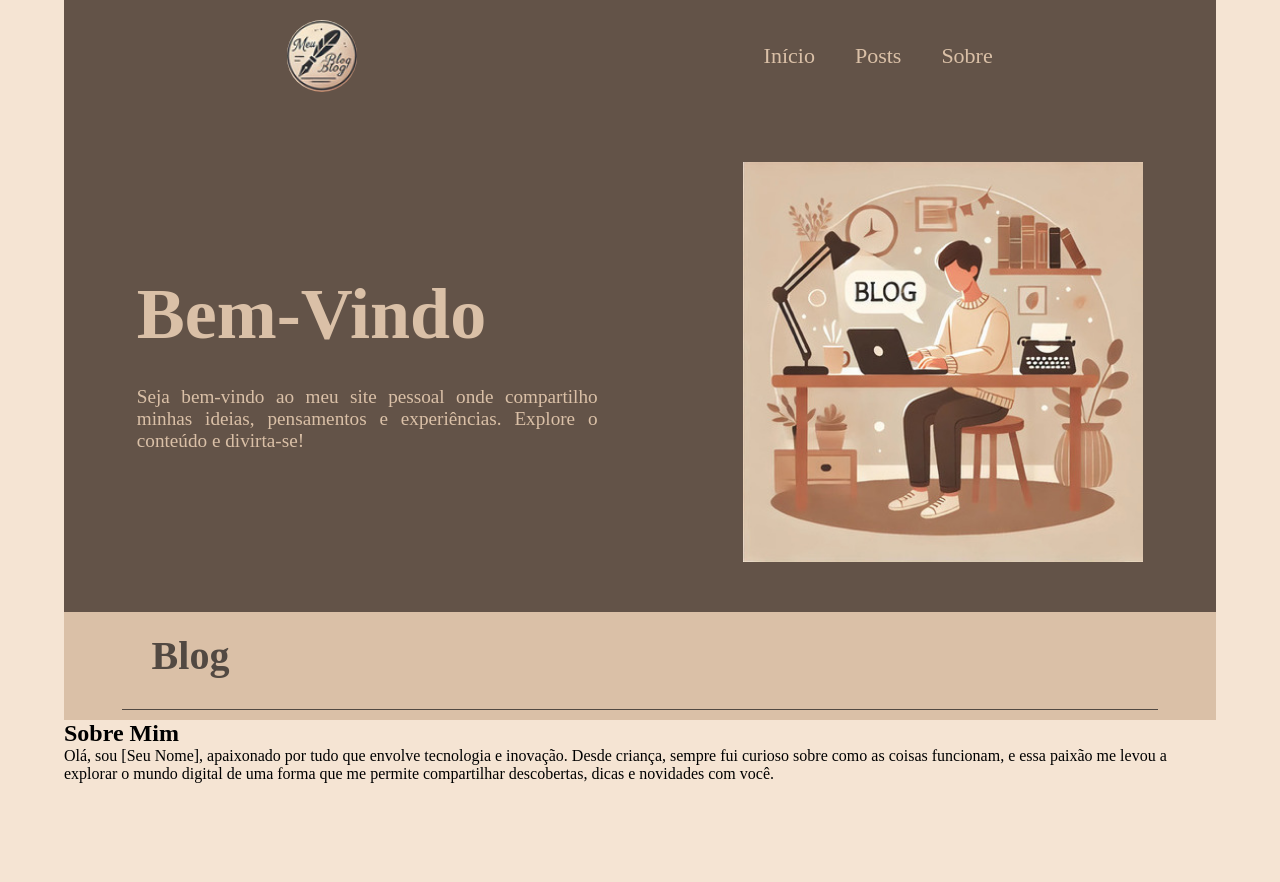
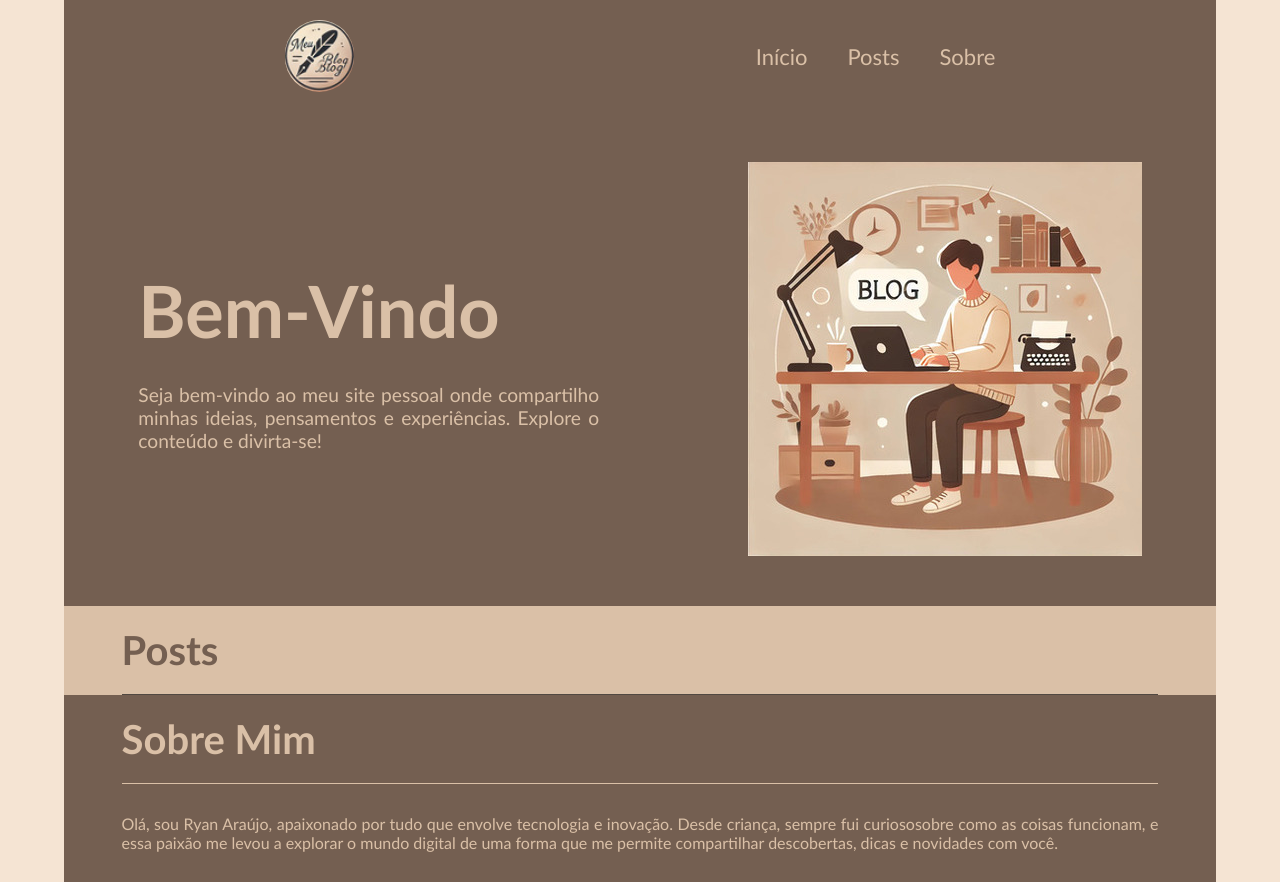
Before and after one commit to araujocrk/Modulo-02, a plain HTML site: page Programacao_Web_Front_End/Atividade_Final/index.html in a window 1280 px wide. Before the commit the page ends 823 px from the top, so only its background shows below. Drawn offline with Linux system fonts and the light colour scheme; no server answers.

Commit message:
u. Atividade_Final

```diff
--- a/Programacao_Web_Front_End/Atividade_Final/estilos.css
+++ b/Programacao_Web_Front_End/Atividade_Final/estilos.css
@@ -3,10 +3,11 @@
     padding: 0;
     box-sizing: border-box;
     text-decoration: none;
+    font-family: 'Trebuchet MS', 'Lucida Sans Unicode', 'Lucida Grande', 'Lucida Sans', Arial, sans-serif;
 }
 
 body {
-    font-size: 100%;
+    font-size: 16px;
     width: 90vw;
     margin: auto;
     background-color: #f5e4d3;
@@ -18,31 +19,27 @@ body {
     align-items: center;
     justify-content: space-around;
     padding: 20px;
-    background-color: #635348;
+    background-color: #745f51;
 }
 
-.cabecalho img {
+.cabecalho-logo {
     height: 72px;
     border-radius: 40px;
 }
 
-.cabecalho nav {
+.cabecalho-menu {
     display: flex;
     gap: 40px;
 }
 
-.cabecalho nav a {
+.cabecalho-menu-item {
     color: black;
     font-size: 22px;
     color: #DAC0A7;
 }
 
-.cabecalho nav a:hover {
+.cabecalho-menu-item:hover {
     color: #e67e22;
-}
-
-.conteudo {
-    margin-bottom: 40px;
 }
 
 .conteudo-saudacao {
@@ -51,7 +48,7 @@ body {
     align-items: center;
     justify-content: space-around;
     padding: 50px 0px;
-    background-color: #635348;
+    background-color: #745f51;
 }
 
 .conteudo-saudacao-texto {
@@ -71,34 +68,47 @@ body {
 }
 
 .conteudo-saudacao-imagem {
-    height: 400px;
+    max-height: 400px;
+    height: auto;
 }
 
-.conteudo-blog {
-    display: flex;
-    flex-direction: column;
-    gap: 10px;
+@media (max-width: 750px) {
+    .conteudo-saudacao {
+        flex-direction: column;
+        gap: 20px;
+    }
+
+    .conteudo-saudacao-texto {
+        width: 60%;
+    }
+}
+.conteudo-posts {
     background-color: #DAC0A7;
+}
+
+.conteudo-posts-titulo-container, .sobre-mim-titulo-container {
+    text-align: center;
+}
+
+.conteudo-posts-titulo {
+    width: 90%;
+    text-align: initial;
+    display: inline-block;
+    color: #745f51;
+    font-size: 2.5em;
+    padding: 20px 0px 20px 0px;
+    border-bottom: 0.4px solid #524942;
 }
 
 .post {
     padding: 15px;
     border-bottom: 0.2px solid #635348;
-    margin: 10px;
+    margin: 20px 10px;
 }
 
-.conteudo-blog-titulo-container {
-    text-align: center;
-}
-
-.conteudo-blog-titulo {
-    width: 90%;
-    text-align: initial;
-    display: inline-block;
-    color: #524942;
-    font-size: 2.5em;
-    padding: 20px 0px 30px 30px;
-    border-bottom: 0.4px solid #524942;
+.post:last-child {
+    border-bottom: none;
+    margin: 20px 10px 0px 10px;
 }
 
 .user {
@@ -107,15 +117,17 @@ body {
 
 .email {
     font-size: 0.8em;
+    color: #635348;
     display: block;
     padding: 5px 0px 10px 0px;
 }
 
-.conteudoBlogPost p {
-    padding: 15px;
+.body {
+    padding: 10px;
 }
 
 .comentarioLink {
+    width: 10%;
     display: block;
     margin-top: 10px;
     color: #e67e22;
@@ -125,3 +137,26 @@ body {
 .comentarioLink:hover {
     text-decoration: underline;
 }
+
+.sobre-mim {
+    background-color: #745F51;
+}
+
+.sobre-mim-titulo {
+    width: 90%;
+    text-align: initial;
+    display: inline-block;
+    font-size: 2.5em;
+    color: #DAC0A7;
+    padding: 20px 0px 20px 0px;
+    border-bottom: 0.4px solid #DAC0A7;
+}
+
+.sobre-mim-paragrafo {
+    width: 90%;
+    margin: auto;
+    text-align: center;
+    color: #DAC0A7;
+    text-align: justify;
+    padding: 30px 0px;
+}
--- a/Programacao_Web_Front_End/Atividade_Final/index.html
+++ b/Programacao_Web_Front_End/Atividade_Final/index.html
@@ -11,8 +11,8 @@
 
 <body>
     <header class="cabecalho">
-        <img src="imagens/logo.jpg" alt="Logo do blog">
-        <nav>
+        <img class="cabecalho-logo" src="imagens/logo.jpg" alt="Logo do blog">
+        <nav class="cabecalho-menu">
             <a class="cabecalho-menu-item" href="#">Início</a>
             <a class="cabecalho-menu-item" href="#">Posts</a>
             <a class="cabecalho-menu-item" href="#">Sobre</a>
@@ -31,21 +31,20 @@
             <img class="conteudo-saudacao-imagem" src="imagens/estudando.jpg" alt="Imagem de uma pessoa estudando">
         </section>
 
-        <section class="conteudo-blog">
-            <div class="conteudo-blog-titulo-container">
-                <h2 class="conteudo-blog-titulo">Blog</h2>
+        <section class="conteudo-posts">
+            <div class="conteudo-posts-titulo-container">
+                <h2 class="conteudo-posts-titulo">Posts</h2>
             </div>
-            <div id="conteudoBlogPost" class="conteudo-blog-post"></div>
-        </section>
-
-        <section class="sobreMim">
-            <h2>Sobre Mim</h2>
-            <p>Olá, sou [Seu Nome], apaixonado por tudo que envolve tecnologia e inovação. Desde criança, sempre fui
-                curioso
-                sobre como as coisas funcionam, e essa paixão me levou a explorar o mundo digital de uma forma que me
-                permite compartilhar descobertas, dicas e novidades com você.</p>
+            <div id="containerPosts"></div>
         </section>
     </main>
+    <footer class="sobre-mim">
+        <div class="sobre-mim-titulo-container">
+            <h2 class="sobre-mim-titulo">Sobre Mim</h2>
+        </div>
+        <p class="sobre-mim-paragrafo">Olá, sou Ryan Araújo, apaixonado por tudo que envolve tecnologia e inovação. Desde criança, sempre fui curiososobre como as coisas funcionam,
+           e essa paixão me levou a explorar o mundo digital de uma forma que me permite compartilhar descobertas, dicas e novidades com você.</p>
+    </footer>
 </body>
 
 </html>
--- a/Programacao_Web_Front_End/Atividade_Final/scripts.js
+++ b/Programacao_Web_Front_End/Atividade_Final/scripts.js
@@ -19,7 +19,7 @@ document.addEventListener("DOMContentLoaded", async () => {
         });
 
         // Substituir userId pelo nome do usuário
-        const conteudoBlogPost = document.getElementById("conteudoBlogPost");
+        const containerPosts = document.getElementById("containerPosts");
         posts.forEach(post => {
             const user = userMap[post.userId] || { name: "Desconhecido", email: "N/A" };
             const postElement = document.createElement("div");
@@ -27,10 +27,10 @@ document.addEventListener("DOMContentLoaded", async () => {
             postElement.innerHTML = `
                 <p class="user">${user.name}</p>
                 <span class="email">${user.email}</span>
-                <p>${post.body}</p>
+                <p class="body">${post.body}</p>
                 <a class="comentarioLink" onclick="mostrarComentarios(${post.id})">Ver Comentários</a>
             `;
-            conteudoBlogPost.appendChild(postElement);
+            containerPosts.appendChild(postElement);
         });
 
     } catch (error) {
```
